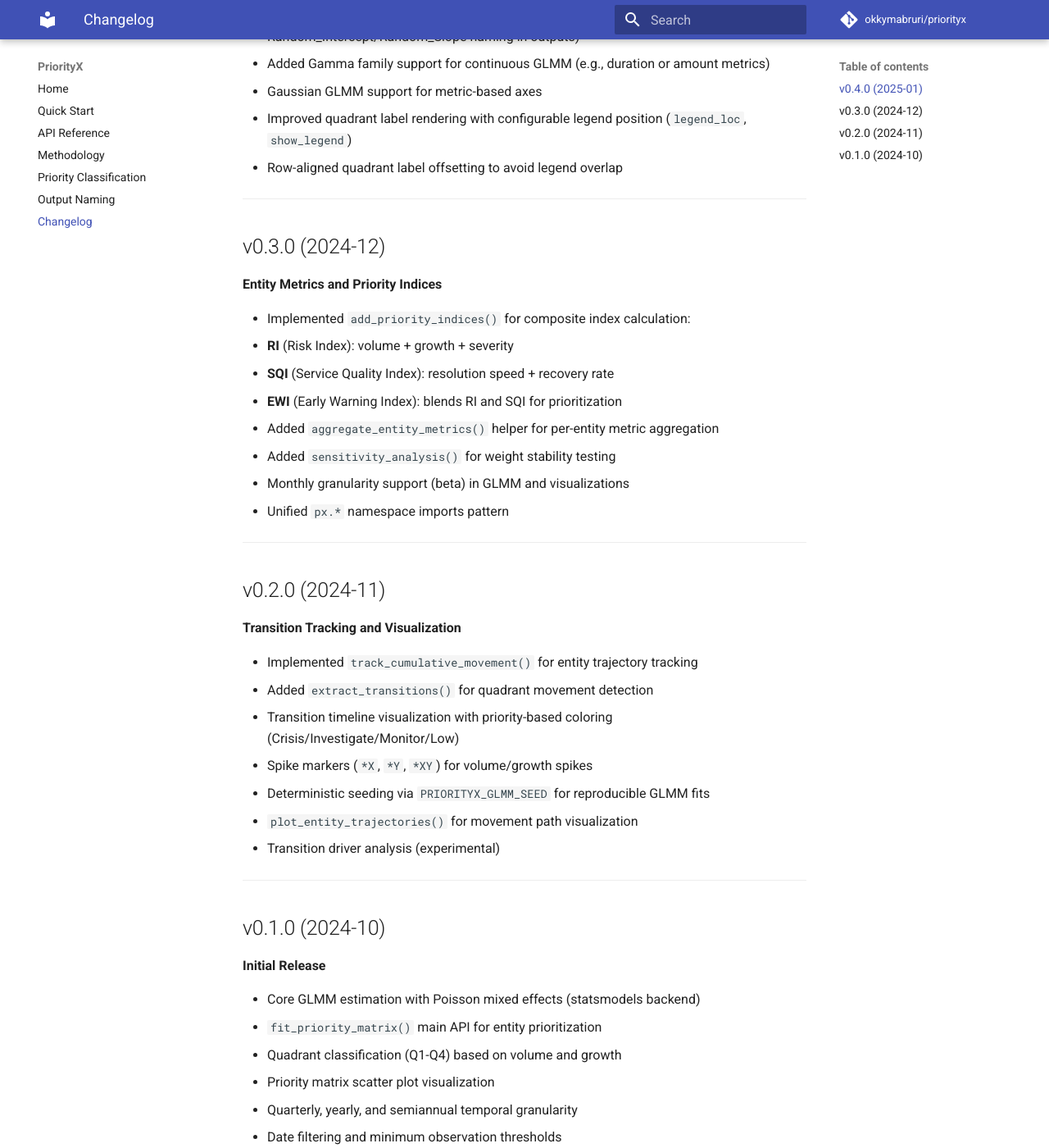
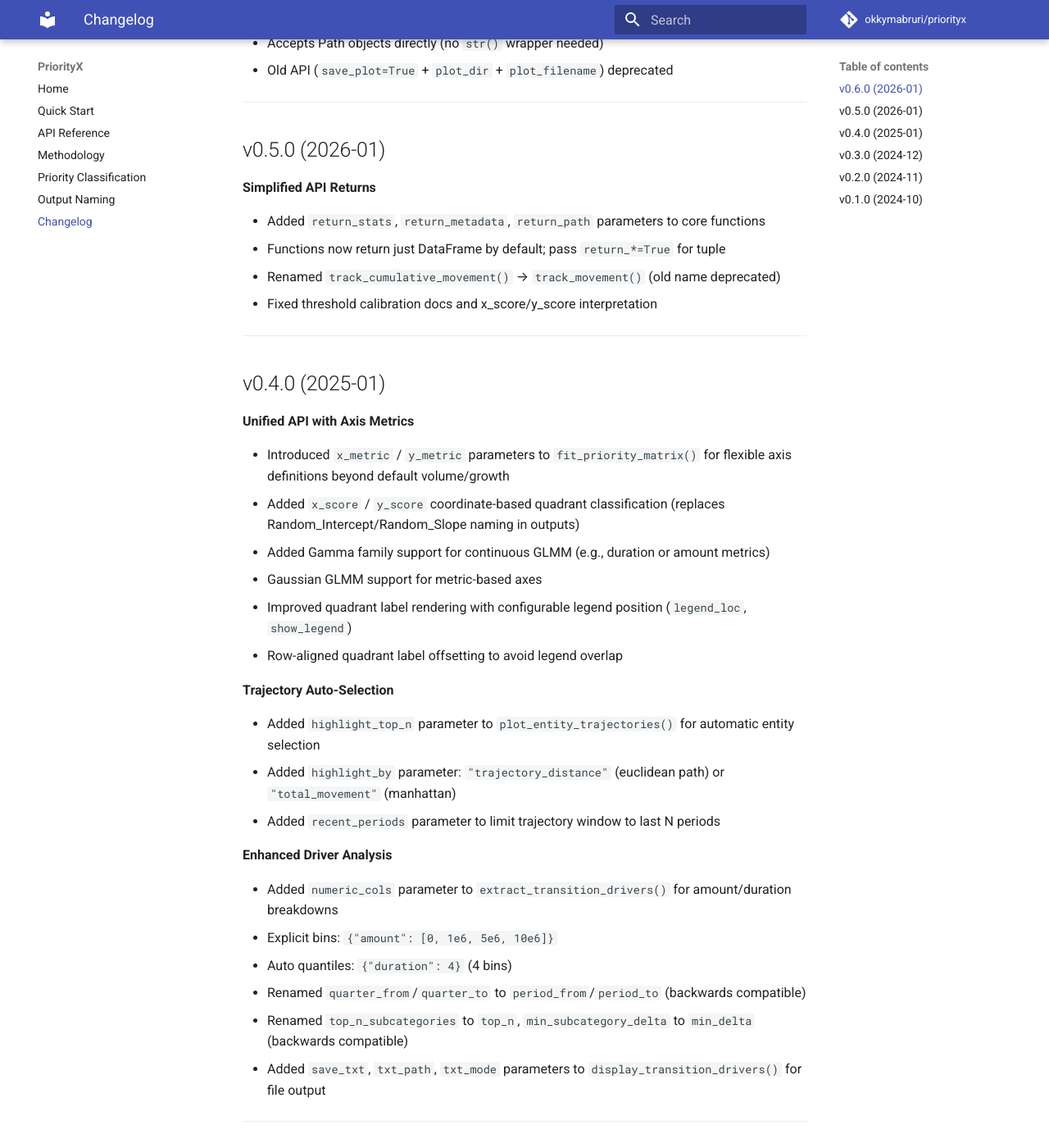
Before and after one commit to okkymabruri/priorityx, an MkDocs documentation site: the page built from docs/changelog.md, in a window 1280 px wide and 1400 px high, scrolled down 417 px. Shown: the whole window at 82% size. Built offline with MkDocs 1.6.1 and Material for MkDocs 9.7.7, drawn with Linux system fonts in a browser that asks for light colours; comment, search, counter and statistics services are not loaded; some of the changed text lies outside the part shown.

Commit message:
simplify api returns and deprecate old plot save params

```diff
--- a/docs/changelog.md
+++ b/docs/changelog.md
@@ -1,6 +1,28 @@
 # Changelog
 
 Only major releases (v0.x.0) are listed.
+
+---
+
+## v0.6.0 (2026-01)
+
+**Simplified Visualization Path API**
+
+- Added `plot_path` and `csv_path` parameters to `plot_priority_matrix()`, `plot_transition_timeline()`, `plot_entity_trajectories()`
+- Path implies save: providing path automatically saves output
+- Accepts Path objects directly (no `str()` wrapper needed)
+- Old API (`save_plot=True` + `plot_dir` + `plot_filename`) deprecated
+
+---
+
+## v0.5.0 (2026-01)
+
+**Simplified API Returns**
+
+- Added `return_stats`, `return_metadata`, `return_path` parameters to core functions
+- Functions now return just DataFrame by default; pass `return_*=True` for tuple
+- Renamed `track_cumulative_movement()` → `track_movement()` (old name deprecated)
+- Fixed threshold calibration docs and x_score/y_score interpretation
 
 ---
 
@@ -14,6 +36,21 @@ Only major releases (v0.x.0) are listed.
 - Gaussian GLMM support for metric-based axes
 - Improved quadrant label rendering with configurable legend position (`legend_loc`, `show_legend`)
 - Row-aligned quadrant label offsetting to avoid legend overlap
+
+**Trajectory Auto-Selection**
+
+- Added `highlight_top_n` parameter to `plot_entity_trajectories()` for automatic entity selection
+- Added `highlight_by` parameter: `"trajectory_distance"` (euclidean path) or `"total_movement"` (manhattan)
+- Added `recent_periods` parameter to limit trajectory window to last N periods
+
+**Enhanced Driver Analysis**
+
+- Added `numeric_cols` parameter to `extract_transition_drivers()` for amount/duration breakdowns
+  - Explicit bins: `{"amount": [0, 1e6, 5e6, 10e6]}`
+  - Auto quantiles: `{"duration": 4}` (4 bins)
+- Renamed `quarter_from`/`quarter_to` to `period_from`/`period_to` (backwards compatible)
+- Renamed `top_n_subcategories` to `top_n`, `min_subcategory_delta` to `min_delta` (backwards compatible)
+- Added `save_txt`, `txt_path`, `txt_mode` parameters to `display_transition_drivers()` for file output
 
 ---
 
@@ -36,7 +73,7 @@ Only major releases (v0.x.0) are listed.
 
 **Transition Tracking and Visualization**
 
-- Implemented `track_cumulative_movement()` for entity trajectory tracking
+- Implemented `track_movement()` for entity trajectory tracking (originally `track_cumulative_movement`, renamed in v0.5.0)
 - Added `extract_transitions()` for quadrant movement detection
 - Transition timeline visualization with priority-based coloring (Crisis/Investigate/Monitor/Low)
 - Spike markers (`*X`, `*Y`, `*XY`) for volume/growth spikes
```
Also changed, not shown: CHANGELOG.md (deleted, +0 -74 lines), README.md (+3 -3 lines), docs/quickstart.md (+2 -2 lines).
